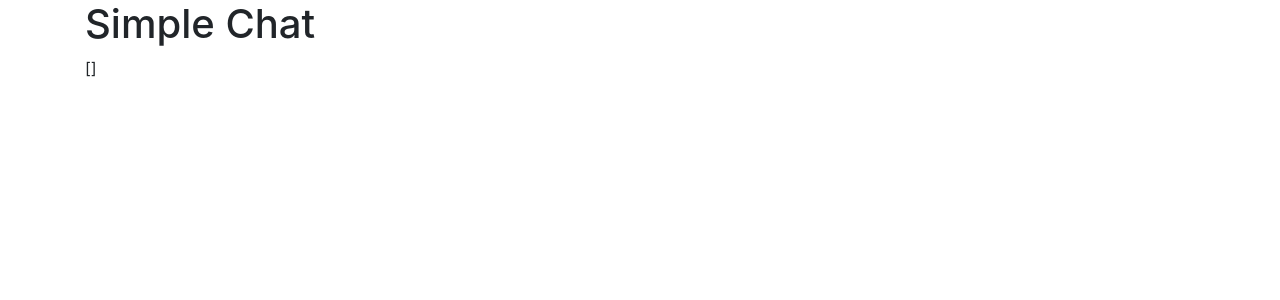
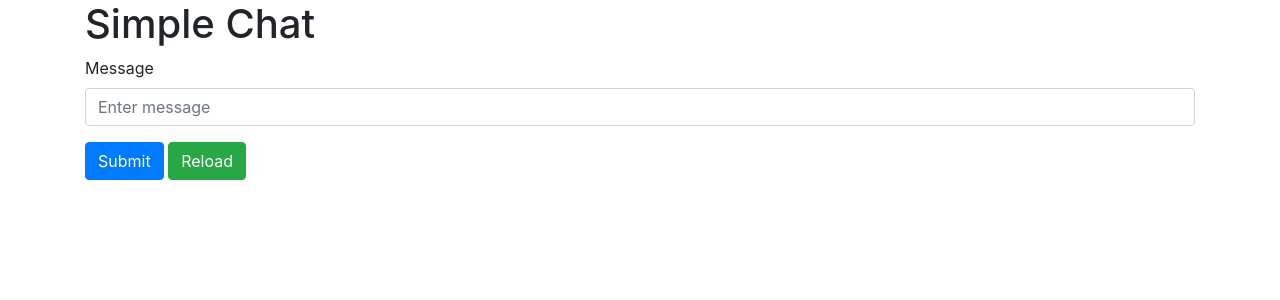
Before and after one commit to ewajs/simple-chat, a Flask app: page / in a window 1280 px wide. Shown: the top 300 px of the page. Run offline with Flask 2, Linux system fonts and the light colour scheme; data that the repository does not hold is empty; some libraries are stand-ins or nearby versions.

Commit message:
Simple chat Workinggit status Send & Reload.

```diff
--- a/static/js/scripts.js
+++ b/static/js/scripts.js
@@ -1,19 +1,50 @@
 console.log("im here!!");
 
-var xhttp = new XMLHttpRequest();
+var chatbox = document.getElementById("chatbox");
+reloadMessages();
+var socket = io("http://" + document.domain + ":" + location.port);
 
-xhttp.onreadystatechange = function() {
-  if (this.readyState == 4 && this.status == 200) {
-    document.getElementById("result").innerHTML = this.responseText;
-  }
-};
-xhttp.open("GET", "/get_history", true);
-xhttp.send();
+var submit = document.getElementById("submit");
+var reload = document.getElementById("reload");
+var messageInput = document.getElementById("messageInput");
 
-var socket = io("http://" + document.domain + ":" + location.port);
-socket.on("connect", function() {
-  socket.emit("post_message", { data: "Sending data." }, data => {
-    console.log("Received!");
-    console.log(data);
+socket.on("server_message", data => {
+  console.log(data);
+});
+
+function appendMessage(element, text) {
+  let row = document.createElement("div");
+  row.classList = "row";
+  let col = document.createElement("div");
+  col.classList = "col-12";
+  col.innerText = text;
+  row.appendChild(col);
+  element.appendChild(row);
+}
+
+reload.addEventListener("click", reloadMessages);
+submit.addEventListener("click", sendMessage);
+
+function sendMessage() {
+  socket.emit("post_message", { text: messageInput.value }, ack => {
+    if (ack == 0) {
+      messageInput.value = "";
+      reloadMessages();
+    }
   });
-});
+}
+
+function reloadMessages() {
+  chatbox.innerHTML = "";
+  var xhttp = new XMLHttpRequest();
+  xhttp.onreadystatechange = function() {
+    if (this.readyState == 4 && this.status == 200) {
+      let response = JSON.parse(this.responseText);
+      for (let i = 0; i < response.length; i++) {
+        appendMessage(chatbox, response[i]);
+      }
+    }
+  };
+  xhttp.open("GET", "/get_history", true);
+  xhttp.send();
+}
--- a/templates/index.html
+++ b/templates/index.html
@@ -14,8 +14,31 @@
   </head>
   <body>
     <div class="container">
-      <h1>Simple Chat</h1>
-      <p id="result"></p>
+      <div class="row justify-content-md-center">
+        <div class="col"><h1>Simple Chat</h1></div>
+      </div>
+      <div id="chatbox"></div>
+      <div class="row justify-content-md-center">
+        <div class="col-12">
+          <form>
+            <div class="form-group">
+              <label for="messageInput">Message</label>
+              <input
+                type="text"
+                class="form-control"
+                id="messageInput"
+                placeholder="Enter message"
+              />
+            </div>
+          </form>
+          <div class="row">
+            <div class="col">
+              <button class="btn btn-primary" id="submit">Submit</button>
+              <button class="btn btn-success" id="reload">Reload</button>
+            </div>
+          </div>
+        </div>
+      </div>
     </div>
     <script
       src="https://code.jquery.com/jquery-3.3.1.slim.min.js"
```
